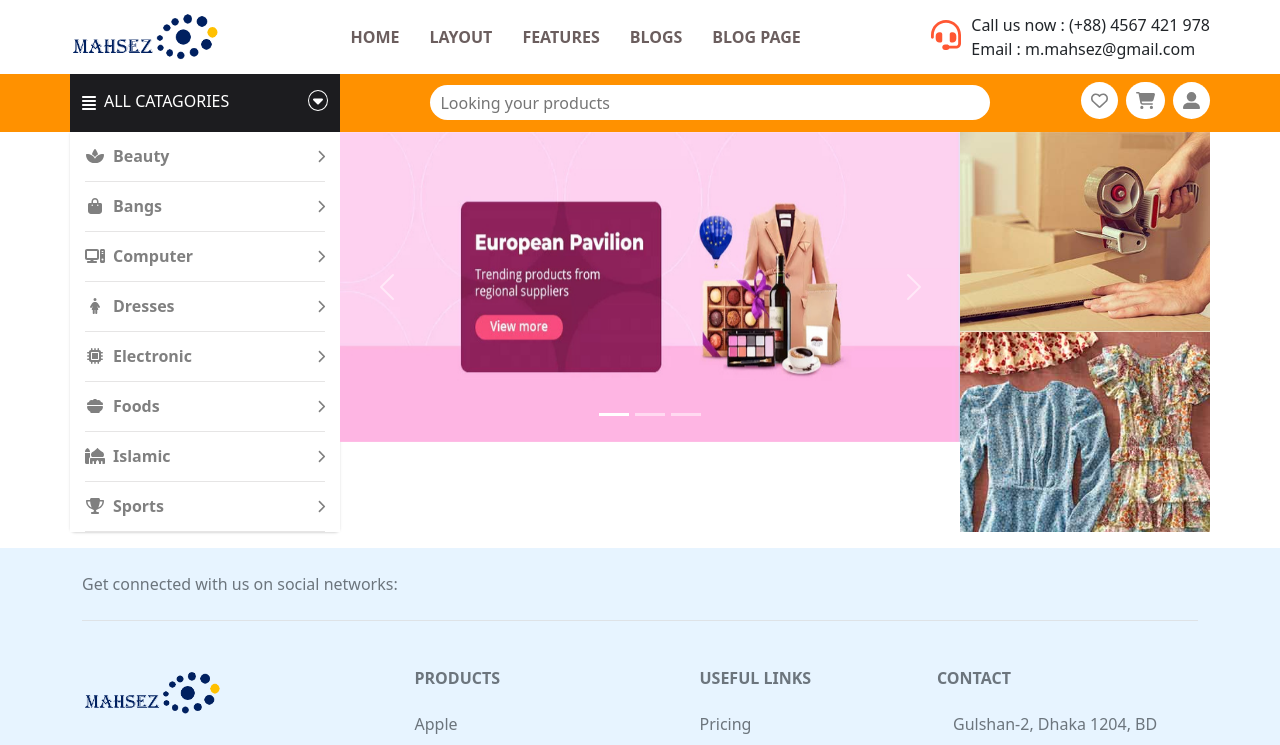
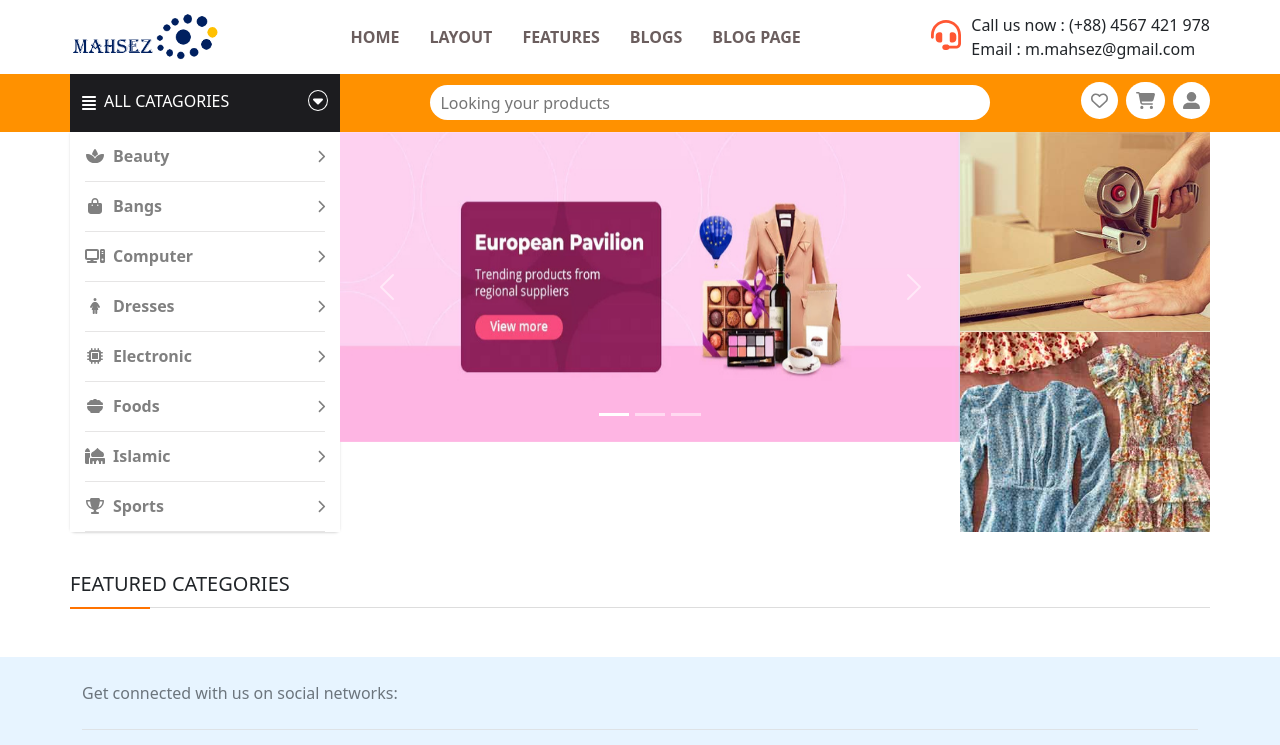
Before and after one commit to abdullahalmasudpersonal/believershops_client, a React (Create React App) app: page / in a window 1280 px wide. Shown: the top 745 px of the page. Built offline with nearby package versions, Linux system fonts and the light colour scheme.

Commit message:
another update

```diff
--- a/src/Pages/Home/Banner/Banner2.js
+++ b/src/Pages/Home/Banner/Banner2.js
@@ -4,7 +4,7 @@ import banner22 from '../../../img/banner/banner2/banner (2).jpg';
 import banner23 from '../../../img/banner/banner2/banner (3).jpg';
 import './Banner.css';
 
-const Banner2 = () => {
+const Slides = () => {
     return (
         <div className='banner2'>
             <img src={banner21} alt='' />
@@ -13,4 +13,4 @@ const Banner2 = () => {
     );
 };
 
-export default Banner2;
+export default Slides;
--- /dev/null
+++ b/src/Pages/Home/Home.css
@@ -0,0 +1,26 @@
+
+/* -----------Featured Categories-------------- */
+.featured-catagories{
+    position: relative;
+    padding-bottom: 5px;
+}
+.featured-catagories::before{
+    margin-top: 20px;
+    content: "";
+    display: block;
+    position: absolute;
+    width: 100%;
+    height: 1px;
+    background: #ddd;
+    bottom: 1px;
+    left: auto;
+}
+.featured-catagories::after{
+    content: "";
+    position: absolute;
+    display: block;
+    width: 7%;
+    height: 2px;
+    background: #ff7300;
+    bottom: 0;
+}
--- a/src/Pages/Home/Home.js
+++ b/src/Pages/Home/Home.js
@@ -1,10 +1,13 @@
 import React from 'react';
+import './Home.css';
 import Banner from './Banner/Banner';
 
 const Home = () => {
     return (
-        <div>
-
+        <div className='container p-0 mb-5 mt-4'>
+            <div className='featured-catagories'>
+                <h5>FEATURED CATEGORIES</h5>
+            </div>
         </div>
     );
 };
--- a/src/Pages/Shared/Header/Header.css
+++ b/src/Pages/Shared/Header/Header.css
@@ -83,8 +83,7 @@
 }
 /* ------------- header 3 ---------------------- */
 .catagore-banner-flex{
-    display: grid;
-    grid-template-columns: repeat(3, 1fr);
+    display: flex;
 }
 /* ------------- Header All Catagore--------- */
 .header-catagore-ul{
@@ -166,4 +165,5 @@
 }
 .header-catagore ul li:hover .islamic-child-catagore{
     display: block;
+    z-index: 1;
 }
--- a/src/Pages/Shared/Header/Header.js
+++ b/src/Pages/Shared/Header/Header.js
@@ -8,6 +8,7 @@ import HeaderCatagore from './HeaderCatagore';
 import Banner from '../../Home/Banner/Banner';
 import Banner2 from '../../Home/Banner/Banner2';
 import { faAccusoft } from '@fortawesome/free-brands-svg-icons';
+import Slides from '../../Home/Banner/Banner2';
 
 const Header = () => {
     const [shadow, setShadow] = useState(false)
@@ -84,12 +85,21 @@ const Header = () => {
             </div>
 
             {/* ---------- Header part 3--------- */}
-            <div className='container px-0 '>
-                <div className='catagore-banner-flex d-flex'>
-                    <HeaderCatagore />
-                     <Banner />
-                    <Banner2 />
+            {/* <div className='container'>
+                <Banner />
+            </div> */}
+             <div className='container px-0  catagore-banner-flex'>
+
+                  <HeaderCatagore />
+                  <Banner />
+                  <Slides />
+
+                {/* <div>
+                    <Banner />
                 </div>
+                <div>
+                    <Slides />
+                </div> */}
             </div>
         </>
     );
```
Also changed, not shown: src/Pages/Home/Banner/Banner.js (+27 -0 lines).
